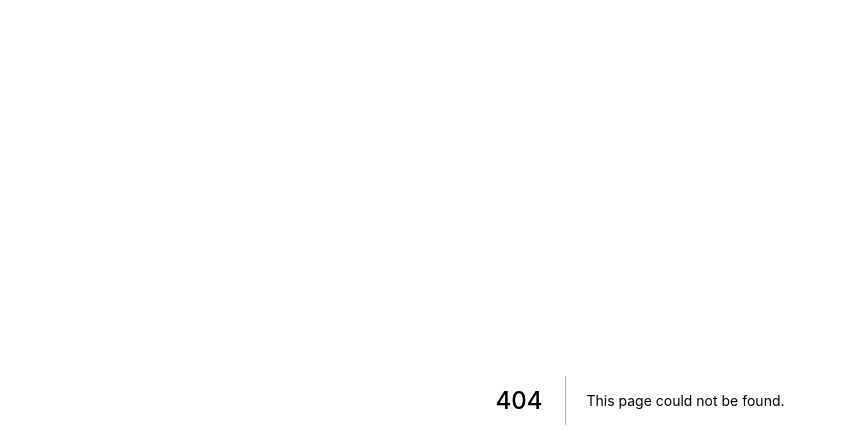
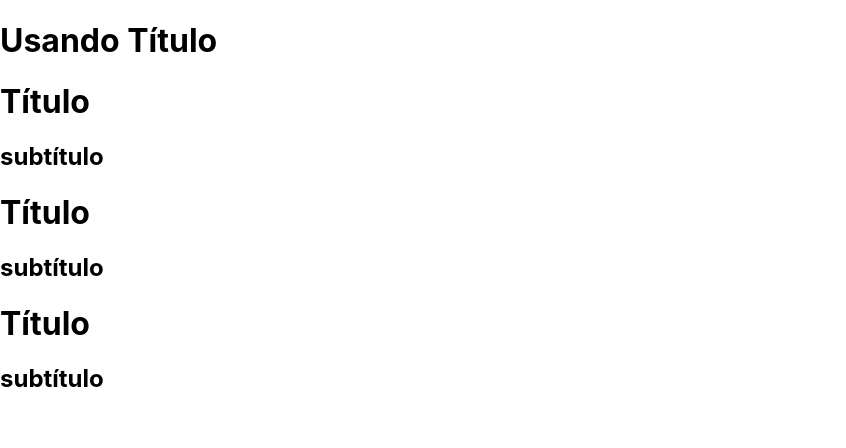
Before and after one commit to renatotnk/curso-nextjs, a Next.js app in the folder exercicios/: page /basicos/usandoTitulos in a window 1280 px wide. Before the commit this address had no page. Shown: the top 448 px of the page, without its empty margins (0-846 px from the left). Built offline with nearby package versions, Linux system fonts and the light colour scheme.

Commit message:
First Component...

```diff
--- /dev/null
+++ b/exercicios/components/Titulo.jsx
@@ -0,0 +1,8 @@
+export default function Titulo() {
+    return (
+        <>
+            <h1>Título</h1>
+            <h2>subtítulo</h2>
+        </>
+    )
+}
--- /dev/null
+++ b/exercicios/pages/basicos/usandoTitulos.jsx
@@ -0,0 +1,12 @@
+import Titulo from "../../components/Titulo"
+
+export default function usandoTitulo() {
+    return(
+        <div>
+            <h1>Usando Título</h1>
+            <Titulo/>
+            <Titulo/>
+            <Titulo/>
+        </div>
+    )
+}
```
